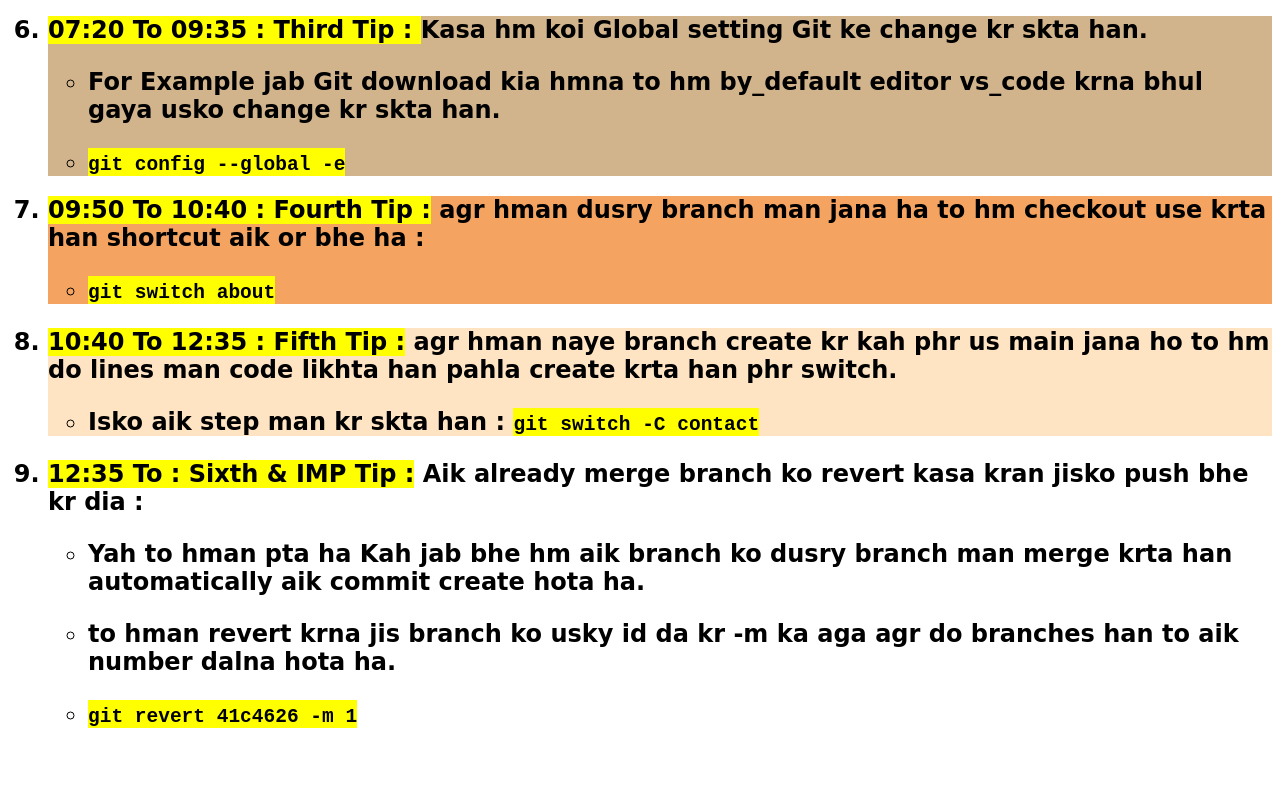
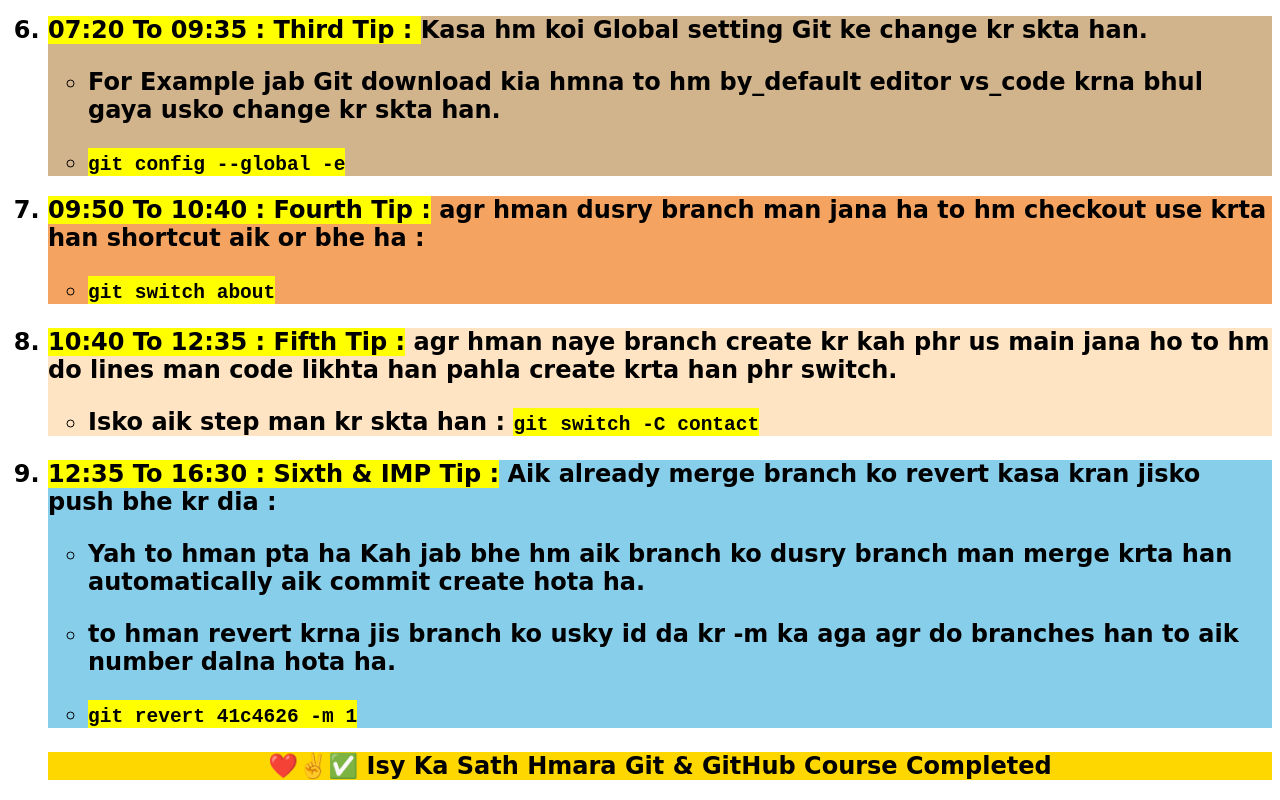
Before and after one commit to Kashifmalik-28/Video_No_12-Last-Video-of-Git-and-Git-Hub-Course-, a plain HTML site: page index.html in a window 1280 px wide. Shown: the part 1340-2140 px from the top of the page. Before the commit the page ends 2092 px from the top, so only its background shows below. Drawn offline with Linux system fonts and the light colour scheme.

Commit message:
❤️✌️✅ Isy Ka Sath Hmara Git & GitHub Course Completed

```diff
--- a/index.html
+++ b/index.html
@@ -197,10 +197,10 @@
         </ul>
       </h2>
 
-      <h2>
+      <h2 style="background-color: skyblue">
         <li>
-          <mark>12:35 To : Sixth & IMP Tip :</mark> Aik already merge branch ko
-          revert kasa kran jisko push bhe kr dia :
+          <mark>12:35 To 16:30 : Sixth & IMP Tip :</mark> Aik already merge
+          branch ko revert kasa kran jisko push bhe kr dia :
         </li>
         <ul>
           <p>
@@ -220,6 +220,10 @@
           </p>
         </ul>
       </h2>
+
+      <h2 style="text-align: center; background-color: gold">
+        ❤️✌️✅ Isy Ka Sath Hmara Git & GitHub Course Completed
+      </h2>
     </ol>
   </body>
 </html>
```
